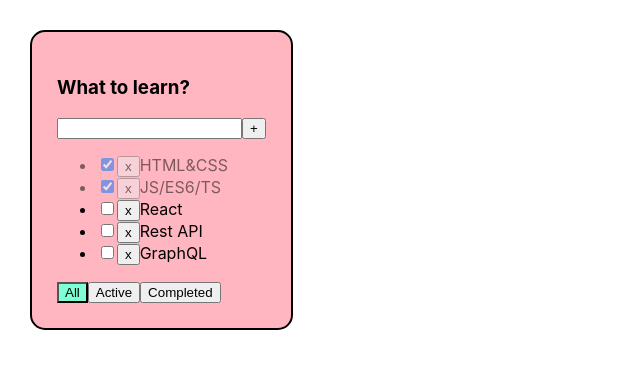
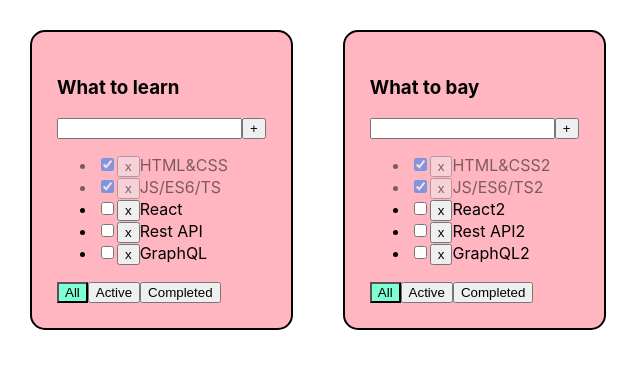
Before and after one commit to SandraYushko/TodoList, a React (Create React App) app: page / in a window 1280 px wide. Shown: the top 368 px of the page, without its empty margins (0-640 px from the left). Built offline with nearby package versions, Linux system fonts and the light colour scheme.

Commit message:
TodoList lesson №05 function removeTask

```diff
--- a/src/App.tsx
+++ b/src/App.tsx
@@ -1,72 +1,91 @@
 import React, {useState} from 'react';
 import './App.css';
-import TodoList, {TaskType} from "./TodoList";
-import {v1} from "uuid";
+import TodoList, {TaskType} from './TodoList';
+import {v1} from 'uuid';
 
-export type FilterValuesType = "all" | "active" | "completed"
+export type FilterValuesType = 'all' | 'active' | 'completed'
+export type TodolistsType = {
+    id: string
+    title: string
+    filter: FilterValuesType
+}
+export type TaskAssotType = {
+    [key:string]:TaskType[]
+}
 
 function App() {
-    const todolistTitle: string = "What to learn?"
-    let [tasks, setTasks] = useState<TaskType[]>(
-        [
-            {id: v1(), title: "HTML&CSS", isDone: true},
-            {id: v1(), title: "JS/ES6/TS", isDone: true},
-            {id: v1(), title: "React", isDone: false},
-            {id: v1(), title: "Rest API", isDone: false},
-            {id: v1(), title: "GraphQL", isDone: false},
-        ])
+    let todolistID1=v1()
+    let todolistID2=v1()
+
+    let [todolists, setTodolists] = useState<Array<TodolistsType>>([
+        {id: todolistID1, title: 'What to learn', filter: 'all'},
+        {id: todolistID2, title: 'What to bay', filter: 'all'}
+    ])
+
+    let [tasks, setTasks] = useState<TaskAssotType>({
+            [todolistID1]: [
+                {id: v1(), title: 'HTML&CSS', isDone: true},
+                {id: v1(), title: 'JS/ES6/TS', isDone: true},
+                {id: v1(), title: 'React', isDone: false},
+                {id: v1(), title: 'Rest API', isDone: false},
+                {id: v1(), title: 'GraphQL', isDone: false}
+            ],
+            [todolistID2]: [
+                {id: v1(), title: 'HTML&CSS2', isDone: true},
+                {id: v1(), title: 'JS/ES6/TS2', isDone: true},
+                {id: v1(), title: 'React2', isDone: false},
+                {id: v1(), title: 'Rest API2', isDone: false},
+                {id: v1(), title: 'GraphQL2', isDone: false}
+            ]
+        }
+    )
 
     // изменяем значения чекбоксов при нажатии
     const changeCheckBox = (taskID: string, newIsDone: boolean) => {
-        let currentTask=tasks.find((t)=>t.id===taskID) //находим нужную строку
+       /* let currentTask = tasks.find((t) => t.id === taskID) //находим нужную строку
         if (currentTask) {
-            currentTask.isDone=newIsDone //заменяем isDone на противоположное значение (=мутируем массив tasks)
+            currentTask.isDone = newIsDone //заменяем isDone на противоположное значение (=мутируем массив tasks)
             setTasks([...tasks]) //перезаливаем мутированный массив по новой ссылке (при пом. деструктуризации)
-        }
+        }*/
     }
-
     //к нам приходит taskID=task.id, удаляем таску с этим ID
-    const removeTask = (taskID: string) => {
-        tasks = tasks.filter((task) => task.id !== taskID)
-        setTasks(tasks)
+    const removeTask = (todolistID:string, taskID: string) => {
+        setTasks({...tasks, [todolistID]:tasks[todolistID].filter(task => task.id !== taskID)})
     }
-
     const addTask = (title: string) => {
-        let newTask = {id: v1(), title: title, isDone: false}
+       /* let newTask = {id: v1(), title: title, isDone: false}
         let newTasks = [newTask, ...tasks]
-        setTasks(newTasks)
+        setTasks(newTasks)*/
     }
-
-    //нажимаем кнопки "all" | "active" | "completed" и удаляем строки
-    const [filter, setFilter] = useState<FilterValuesType>("all")
-    let tasksForTodolist: Array<TaskType> = []
-    if (filter === "all") {
-        tasksForTodolist = tasks
+    const changeTodolistFilter = (todolistID: string, filter: FilterValuesType) => {
+        setTodolists(todolists.map(el => el.id === todolistID ? {...el, filter: filter} : el))
     }
-    if (filter === "active") {
-        tasksForTodolist = tasks.filter(t => !t.isDone) //сокращенная запись !t.isDone = (t.isDone === false)
-    }
-    if (filter === "completed") {
-        tasksForTodolist = tasks.filter(t => t.isDone)  //сокращенная запись t.isDone = (t.isDone === true)
-    }
-
-
-    const changeTodolistFilter = (filter: FilterValuesType) => {
-        setFilter(filter)
-    }
-
 
     return (
         <div className="App">
-            <TodoList
-                todolistTitle={todolistTitle}
-                tasks={tasksForTodolist}
-                removeTask={removeTask}
-                changeTodolistFilter={changeTodolistFilter}
-                addTask={addTask}
-                changeCheckBox={changeCheckBox}
-                filter={filter}
-            />
+            {todolists.map(el => {
+                let tasksForTodolist: TaskType[] = tasks[el.id]
+                if (el.filter === 'active') {
+                    tasksForTodolist = tasks[el.id].filter(t => !t.isDone) //сокращенная запись !t.isDone = (t.isDone === false)
+                }
+                if (el.filter === 'completed') {
+                    tasksForTodolist = tasks[el.id].filter(t => t.isDone)  //сокращенная запись t.isDone = (t.isDone === true)
+                }
+                return (
+                    <TodoList
+                        key={el.id}
+                        todolistID={el.id}
+                        todolistTitle={el.title}
+                        tasks={tasksForTodolist}
+                        removeTask={removeTask}
+                        changeTodolistFilter={changeTodolistFilter}
+                        addTask={addTask}
+                        changeCheckBox={changeCheckBox}
+                        filter={el.filter}
+                    />
+                )
+            })}
+
         </div>
     );
 }
--- a/src/TodoList.tsx
+++ b/src/TodoList.tsx
@@ -10,16 +10,18 @@
 }
 
 type TodoListPropsType = {
+    todolistID:string
     todolistTitle: string
     tasks: TaskType[]
-    removeTask: (taskID: string) => void
-    changeTodolistFilter: (filter: FilterValuesType) => void
+    removeTask: (todolistID:string, taskID: string) => void
+    changeTodolistFilter: (todolistID:string, filter: FilterValuesType) => void
     addTask: (title: string) => void
     changeCheckBox: (taskID: string, newIsDone: boolean) => void
     filter: FilterValuesType
 }
 
 const TodoList: React.FC<TodoListPropsType> = ({
+                                                   todolistID,
                                                    tasks,
                                                    todolistTitle,
                                                    removeTask,
@@ -40,7 +42,7 @@
                     checked={task.isDone}
                     callBack={(isDone:boolean)=>{changeCheckBoxHandler(task.id, isDone)}}
                 />
-                <button onClick={() => removeTask(task.id)}>x</button>
+                <button onClick={() => removeTask(todolistID, task.id)}>x</button>
                 <span>{task.title}</span>
             </li>
         )
@@ -63,9 +65,9 @@
     const onKeyPressHandler = (e: KeyboardEvent<HTMLInputElement>) => {
         if (e.key === 'Enter') addTask1()
     }
-    const onAllClickHandler = () => changeTodolistFilter('all')
-    const onActiveClickHandler = () => changeTodolistFilter('active')
-    const onCompletedClickHandler = () => changeTodolistFilter('completed')
+    const onAllClickHandler = () => changeTodolistFilter(todolistID, 'all')
+    const onActiveClickHandler = () => changeTodolistFilter(todolistID,'active')
+    const onCompletedClickHandler = () => changeTodolistFilter(todolistID,'completed')
 
     return (
         <div>
```
